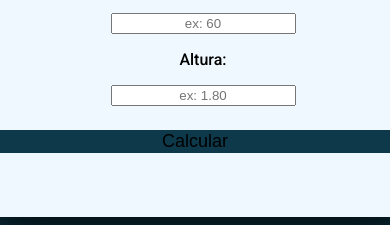
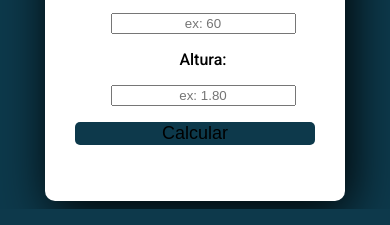
Before and after one commit to KelvinDiasMoreira/calculadordeIMC, a plain HTML site: page index.html in a window 390 px wide. Shown: the part 763-988 px from the top of the page. Drawn offline with Linux system fonts and the light colour scheme; a web font is replaced by a local one.

Commit message:
fix responsabilidade

```diff
--- a/index.html
+++ b/index.html
@@ -1,5 +1,5 @@
 <!DOCTYPE html>
-<html lang="pt-br">
+<html lang="pt-BR">
 <head>
     <meta charset="UTF-8">
     <meta http-equiv="X-UA-Compatible" content="IE=edge">
--- a/style.css
+++ b/style.css
@@ -18,7 +18,7 @@ p{
 
 div.conteudo{
     margin-top: 1rem;
-    background-color: aliceblue;
+    background-color: white;
     border-radius: 10px;
     box-shadow: 5px 10px 50px black;
 }
@@ -49,7 +49,7 @@ div.conteudo{
 #botao{
     position: relative;
     margin-top: 0.5rem;
-    padding: 1rem;
+    padding: 0.5rem;
     margin-left: -2.5rem;
 }
 
@@ -86,8 +86,23 @@ button:hover{
 }
 
 
-@media screen and (max-width: 700px){
+@media (max-width: 700px){
     .info{
         flex-direction: column;
     }
 }
+
+@media (max-width: 500px){
+    .conteudo{
+        width: 80%;
+    }
+
+    button{
+        width: 15rem;
+    }
+
+    #resultadoImc{
+        margin-left: -3rem;
+        width: 80%;
+    }
+}
```
